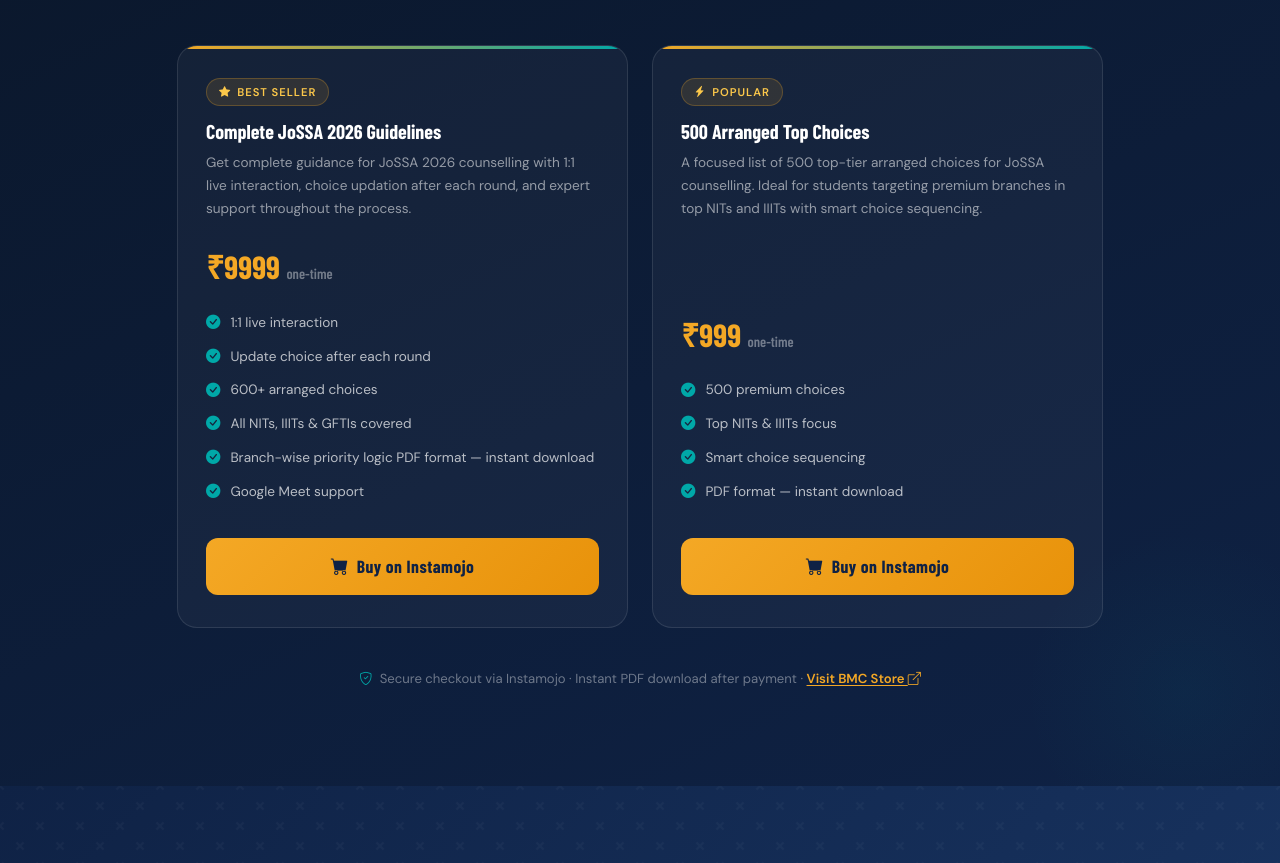
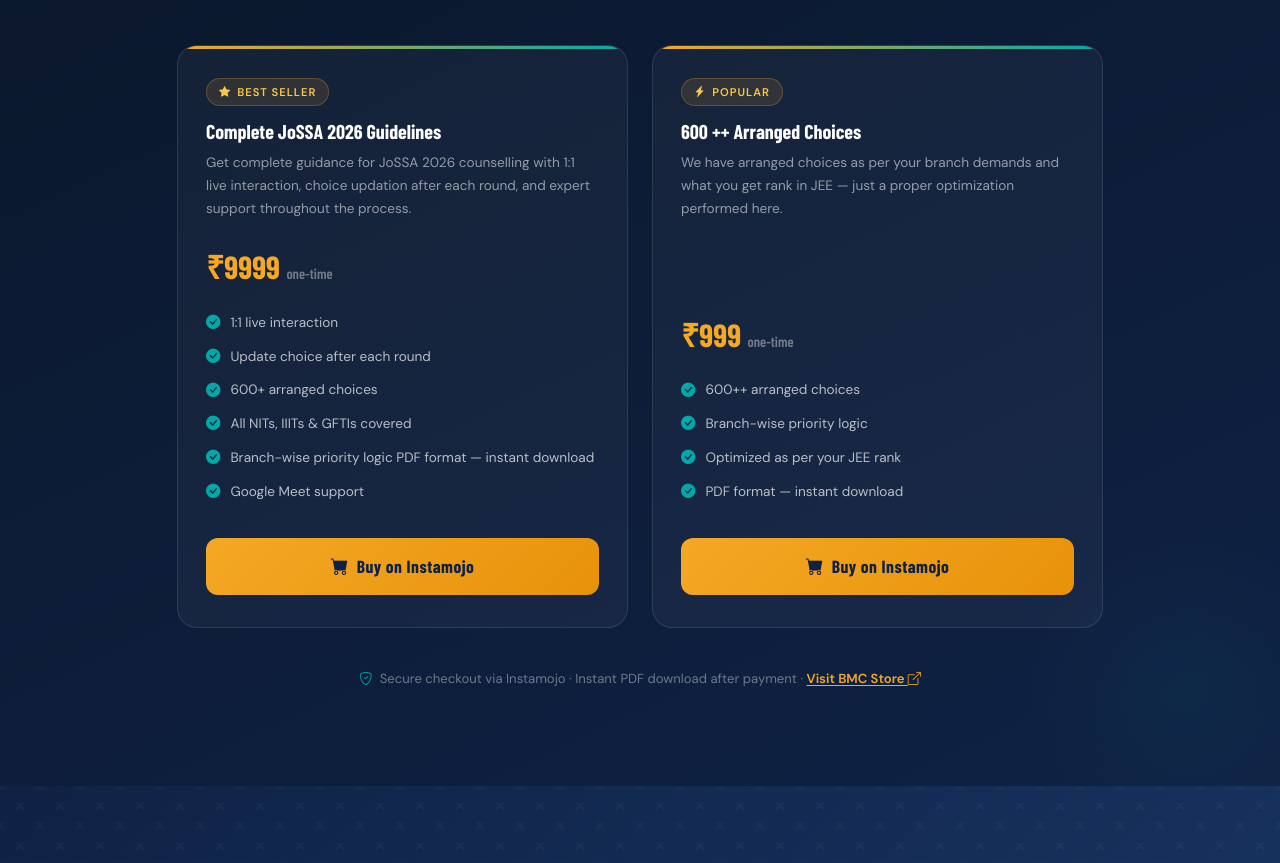
Before and after one commit to chititech-web/Bhatia-Master-Classes, a plain HTML site: page index.html in a window 1280 px wide. Shown: the part 7738-8601 px from the top of the page. Drawn offline with nearby package versions, Linux system fonts and the light colour scheme; a web font is replaced by a local one.

Commit message:
update Card 2 to 600++ Arranged Choices with new Instamojo product

```diff
--- a/index.html
+++ b/index.html
@@ -2118,20 +2118,20 @@
         </div>
       </div>
 
-      <!-- Card 2 — 500 Top Choices -->
+      <!-- Card 2 — 600 Choices -->
       <div class="col-md-6 col-lg-5 reveal">
         <div class="josa-card">
           <span class="josa-badge"><i class="bi bi-lightning-charge-fill"></i> Popular</span>
-          <h4>500 Arranged Top Choices</h4>
-          <p class="josa-desc">A focused list of 500 top-tier arranged choices for JoSSA counselling. Ideal for students targeting premium branches in top NITs and IIITs with smart choice sequencing.</p>
+          <h4>600 ++ Arranged Choices</h4>
+          <p class="josa-desc">We have arranged choices as per your branch demands and what you get rank in JEE — just a proper optimization performed here.</p>
           <div class="josa-price">₹999 <small>one-time</small></div>
           <ul class="josa-features">
-            <li><i class="bi bi-check-circle-fill"></i> 500 premium choices</li>
-            <li><i class="bi bi-check-circle-fill"></i> Top NITs &amp; IIITs focus</li>
-            <li><i class="bi bi-check-circle-fill"></i> Smart choice sequencing</li>
+            <li><i class="bi bi-check-circle-fill"></i> 600++ arranged choices</li>
+            <li><i class="bi bi-check-circle-fill"></i> Branch-wise priority logic</li>
+            <li><i class="bi bi-check-circle-fill"></i> Optimized as per your JEE rank</li>
             <li><i class="bi bi-check-circle-fill"></i> PDF format — instant download</li>
           </ul>
-          <a href="https://shyambhatia.myinstamojo.com/product/jossacsab500choices" class="btn-josa" target="_blank" rel="noopener">
+          <a href="https://shyambhatia.myinstamojo.com/product/jossacsab600choices" class="btn-josa" target="_blank" rel="noopener">
             <i class="bi bi-cart-fill"></i> Buy on Instamojo
           </a>
         </div>
```
